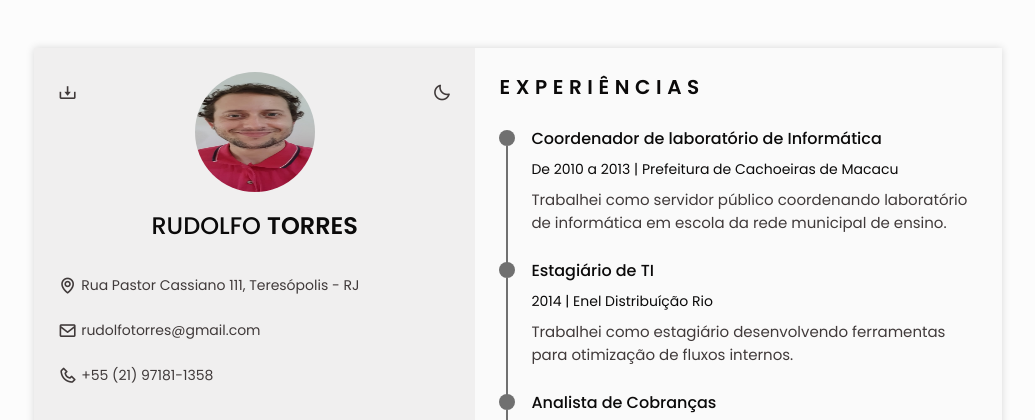
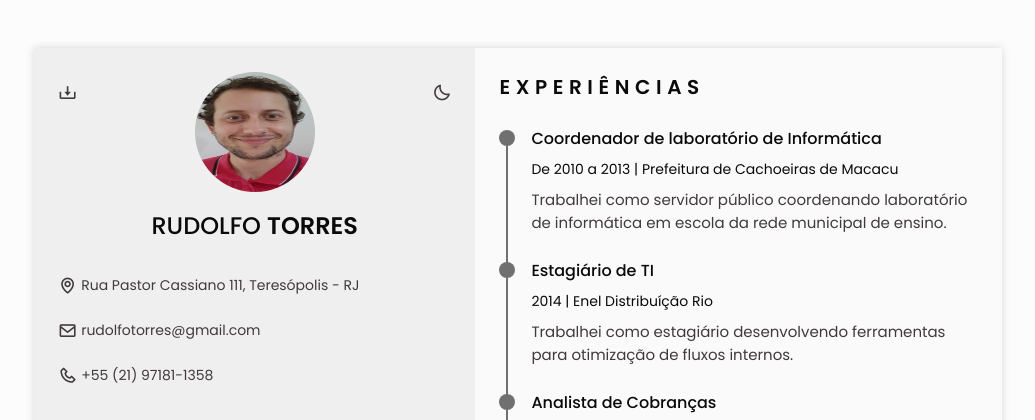
Before and after one commit to RudolfoTorres/curriculo, a plain HTML site: page index.html in a window 1280 px wide. Shown: the top 420 px of the page, without its empty margins (122-1157 px from the left). Drawn offline with nearby package versions, Linux system fonts and the light colour scheme.

Commit message:
att foto2

```diff
--- a/index.html
+++ b/index.html
@@ -72,7 +72,7 @@
                     <section class="home" id="home">
                         <div class="home__container section bd-grid">
                             <div class="home__data bd-grid">
-                                <img src="img/eu.jfif" alt="" class="home__img">
+                                <img src="img/euCrop.png" alt="" class="home__img">
 
                                 <h1 class="home__title">RUDOLFO <b>TORRES</b></h1>
                                 <!-- <h3 class="home__profession">Desenvolvedor Web Jr.</h3> -->
```
Also changed, not shown: img/euCrop.png (added).
